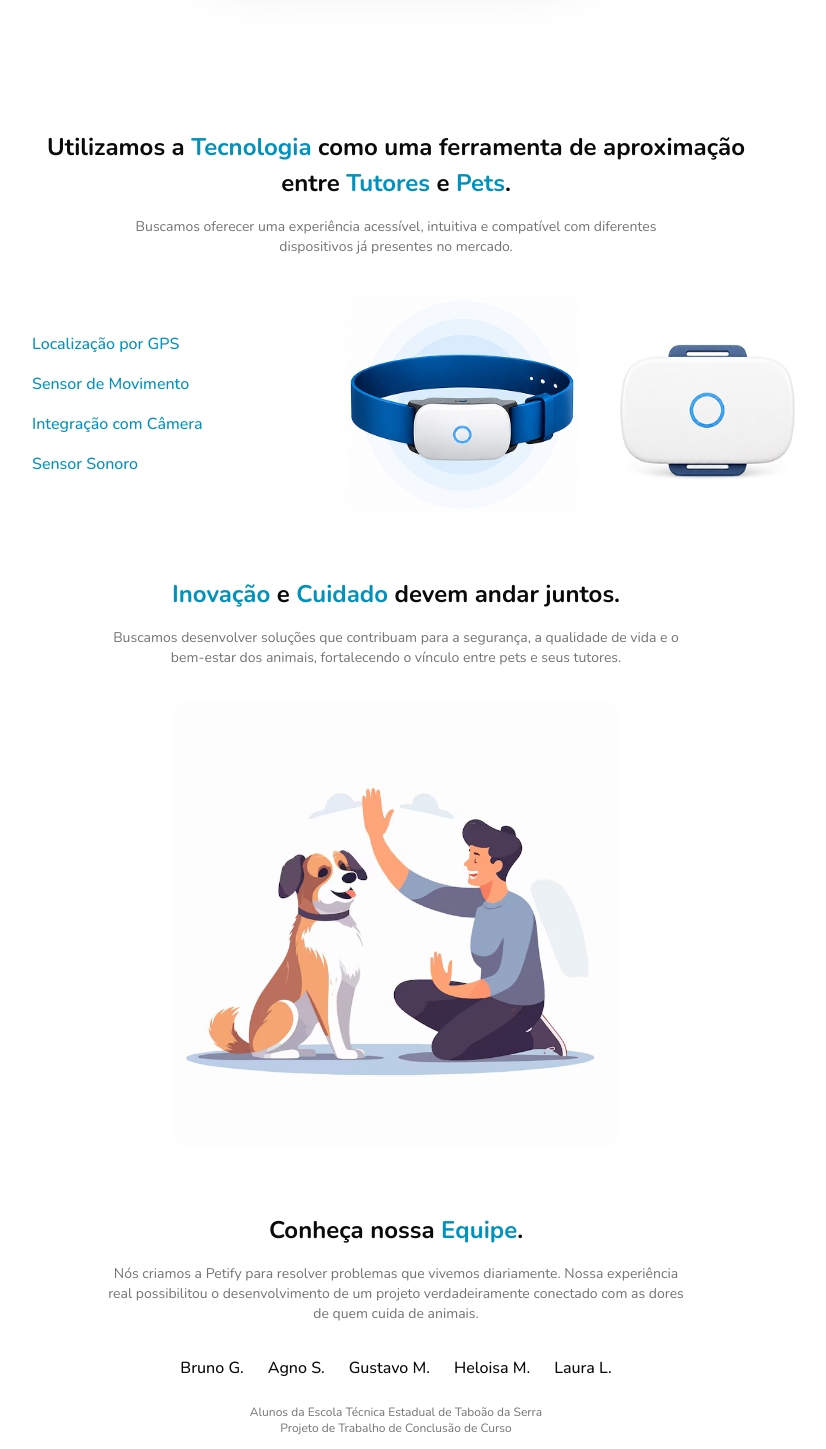
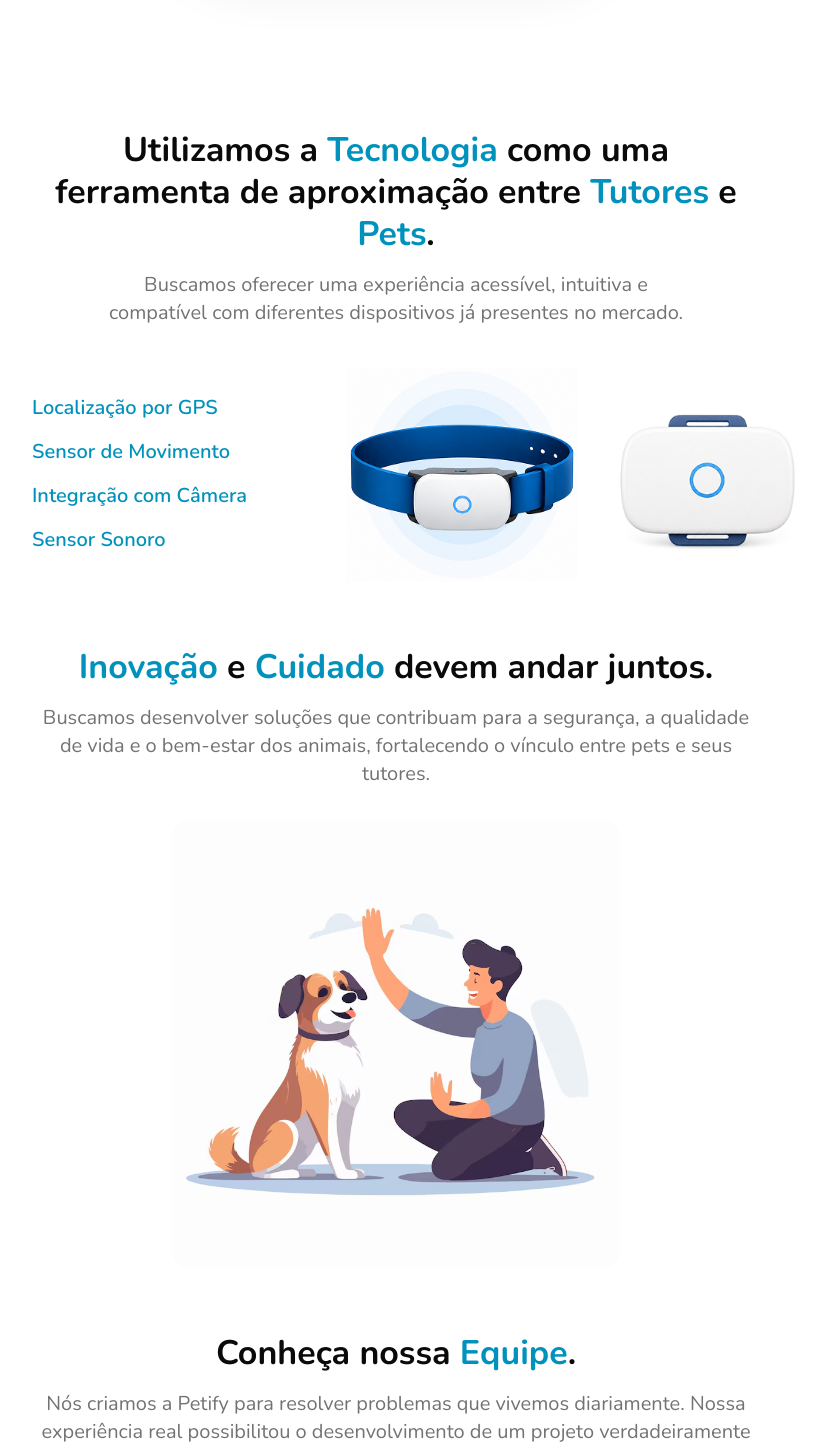
Before and after one commit to bruno-heic/petify-website, a Next.js app: page /about in a window 1280 px wide. Shown: the part 1380-2829 px from the top of the page, without its empty margins (244-1070 px from the left). Built offline with nearby package versions, Linux system fonts and the light colour scheme.

Commit message:
fixed some ui text sizes and responsive issues.

```diff
--- a/components/about/hero.tsx
+++ b/components/about/hero.tsx
@@ -4,11 +4,11 @@ import { Thermometer, Clock, ShieldAlert } from "lucide-react";
 export default function AboutHero() {
   return (
     <section className="mx-auto max-w-3xl px-5 py-16 text-center sm:pt-20">
-      <p className="h1 text-foreground">
-        A <span className="font-bold text-button-primary">Petify</span> nasceu da
+      <p className="h2 md:h1 text-foreground">
+        A <span className="h2 md:h1 font-bold text-button-primary">Petify</span> nasceu da
         união entre tecnologia, inovação e amor pelos animais.
       </p>
-      <p className="body-1 text-xl mt-3 text-muted-foreground">
+      <p className="body-1 md:text-xl mt-3 text-muted-foreground">
         Nosso objetivo é oferecer aos tutores uma forma prática, segura e
         inteligente de acompanhar a rotina e o bem-estar de seus pets, mesmo
         à distância.
--- a/components/about/mission.tsx
+++ b/components/about/mission.tsx
@@ -1,12 +1,12 @@
 import Image from "next/image";
 export default function AboutMission() {
   return (
-    <section className="mx-auto max-w-3xl px-5 pb-16 text-center">
-      <h2 className="h2">
-        <span className="text-button-primary">Inovação</span> e{" "}
-        <span className="text-button-primary">Cuidado</span> devem andar juntos.
-      </h2>
-      <p className="body-2 mx-auto mt-4 max-w-xl text-muted-foreground">
+    <section className="h2 md:h1 mx-auto max-w-3xl px-5 pb-16 text-center">
+      <h1 className="h2 md:h1">
+        <span className="h2 md:h1 text-button-primary">Inovação</span> e{" "}
+        <span className="h2 md:h1 text-button-primary">Cuidado</span> devem andar juntos.
+      </h1>
+      <p className="body-1 md:text-xl mx-auto mt-4 text-muted-foreground">
         Buscamos desenvolver soluções que contribuam para a segurança, a
         qualidade de vida e o bem-estar dos animais, fortalecendo o vínculo
         entre pets e seus tutores.
--- a/components/about/team.tsx
+++ b/components/about/team.tsx
@@ -3,10 +3,10 @@ const TEAM = ["Bruno G.", "Agno S.", "Gustavo M.", "Heloisa M.", "Laura L."];
 export default function AboutTeam() {
   return (
     <section className="mx-auto max-w-3xl px-5 pb-20 text-center">
-      <h2 className="h2">
-        Conheça nossa <span className="text-button-primary">Equipe</span>.
+      <h2 className="h2 md:h1">
+        Conheça nossa <span className="h2 md:h1 text-button-primary">Equipe</span>.
       </h2>
-      <p className="body-2 mx-auto mt-4 max-w-xl text-muted-foreground">
+      <p className="body-1 md:text-xl mx-auto mt-4  text-muted-foreground">
         Nós criamos a Petify para resolver problemas que vivemos diariamente.
         Nossa experiência real possibilitou o desenvolvimento de um projeto
         verdadeiramente conectado com as dores de quem cuida de animais.
--- a/components/about/tech.tsx
+++ b/components/about/tech.tsx
@@ -9,13 +9,13 @@ const RECURSOS = [
 export default function AboutTech() {
   return (
     <section className="mx-auto max-w-3xl px-5 py-16 text-center">
-      <h2 className="h2">
-        Utilizamos a <span className="text-button-primary">Tecnologia</span> como
+      <h1 className="h2 md:h1">
+        Utilizamos a <span className="h2 md:h1 text-button-primary">Tecnologia</span> como
         uma ferramenta de aproximação entre{" "}
-        <span className="text-button-primary">Tutores</span> e{" "}
-        <span className="text-button-primary">Pets</span>.
-      </h2>
-      <p className="body-2 mx-auto mt-4 max-w-xl text-muted-foreground">
+        <span className="h2 md:h1 text-button-primary">Tutores</span> e{" "}
+        <span className="h2 md:h1 text-button-primary">Pets</span>.
+      </h1>
+      <p className="body-1 md:text-xl mx-auto mt-4 max-w-xl text-muted-foreground">
         Buscamos oferecer uma experiência acessível, intuitiva e compatível
         com diferentes dispositivos já presentes no mercado.
       </p>
@@ -23,7 +23,7 @@ export default function AboutTech() {
       <div className="mt-10 grid grid-cols-1 items-center gap-8 sm:grid-cols-2">
         <ul className="space-y-4 text-left">
           {RECURSOS.map((item) => (
-            <li key={item} className="subtitle-1 text-button-primary">
+            <li key={item} className="text-xl font-semibold text-button-primary">
               {item}
             </li>
           ))}
--- a/components/main-page.tsx
+++ b/components/main-page.tsx
@@ -78,8 +78,10 @@ const Main = () => {
       {/* HERO SECTION */}
       <section className="px-6 md:px-14 lg:px-20 py-12 md:py-16 flex flex-col md:flex-row items-center gap-10 md:gap-6">
 
-        {/* Left */}
-        <div className="flex-1 flex flex-col gap-7 max-w-xl">
+        {/* Coluna esquerda: título, parágrafo, features, botões */}
+        <div className="flex-1 flex flex-col gap-7 max-w-xl w-full">
+
+          {/* Título */}
           <div>
             <h1 className="text-3xl md:text-4xl lg:text-5xl font-bold text-foreground leading-tight">
               O cuidado do seu pet
@@ -92,6 +94,11 @@ const Main = () => {
           <p className="text-base md:text-lg text-muted-foreground">
             O Petify ajuda você a monitorar a saúde bem-estar e rotina do seu pet de forma simples e organizada.
           </p>
+
+          {/* Imagem: só aparece aqui no mobile, fica escondida no desktop */}
+          <div className="flex justify-center items-center md:hidden">
+            <Image src="/assets/main-page-image.png" alt="main-page-image" width={700} height={700} />
+          </div>
 
           {/* Feature list */}
           <ul className="flex flex-col gap-5">
@@ -138,10 +145,11 @@ const Main = () => {
           </div>
         </div>
 
-        {/* Right: mockup */}
-        <div className="flex-1 flex justify-center items-center relative">
-            <Image src="/assets/main-page-image.png" alt="main-page-image" width={700} height={700}  />
+        {/* Coluna direita: imagem — só aparece no desktop */}
+        <div className="hidden md:flex flex-1 justify-center items-center">
+          <Image src="/assets/main-page-image.png" alt="main-page-image" width={700} height={700} />
         </div>
+
       </section>
 
       {/* BENEFITS SECTION */}
```
